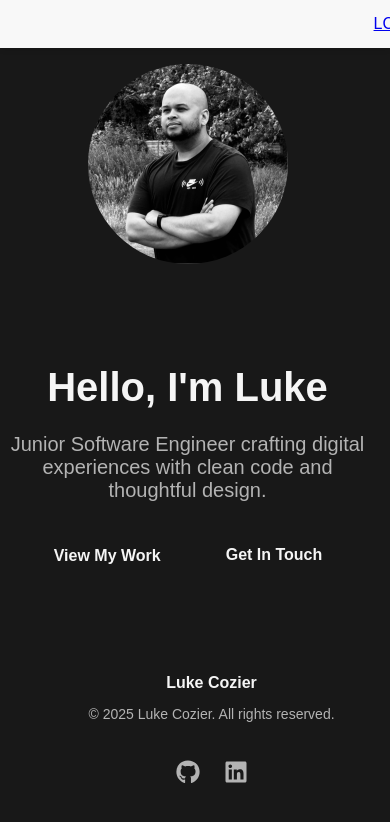
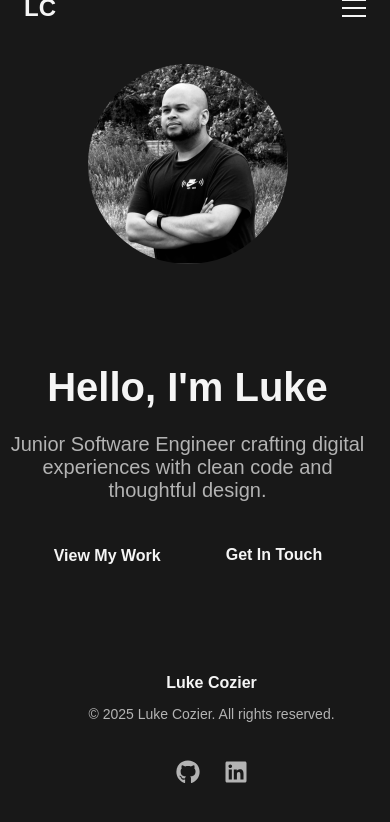
Before and after one commit to LRCozier/lacozier-devportfolio, a React (Vite) app in the folder lacportfolio/: page / in a window 390 px wide. Shown: the top 822 px of the page. Built offline with nearby package versions, Linux system fonts and the light colour scheme; no server answers.

Commit message:
updated nav bar

```diff
--- a/lacportfolio/src/components/Navbar/navbar.css
+++ b/lacportfolio/src/components/Navbar/navbar.css
@@ -8,104 +8,124 @@
 .header {
   position: fixed;
   top: 0;
+  left: 0;
   width: 100%;
   z-index: 1000;
-  background-color: var(--primary-background);
-  box-shadow: 0 2px 5px rgba(0,0,0,0.1);
+  height: var(--navbar-height, 80px);
+  display: flex;
+  align-items: center;
+  transition: background-color 0.3s ease, box-shadow 0.3s ease;
+}
+
+.header.scrolled {
+  background-color: rgba(255, 255, 255, 0.9);
+  backdrop-filter: blur(10px);
+  box-shadow: 0 2px 4px rgba(0,0,0,0.05);
 }
 
 .navbar {
   display: flex;
+  justify-content: space-between;
   align-items: center;
-  padding: 1rem 2rem;
-  position: relative;
-  height: var(--navbar-height);
-  justify-content: space-between;
+  width: 100%;
+}
+
+.nav-logo {
+  font-size: 1.5rem;
+  font-weight: 700;
+  text-decoration: none;
+  color: var(--text-primary);
 }
 
 .nav-links {
   display: flex;
   list-style: none;
-  gap: 1.5rem;
-  margin: 0;
+  gap: 2rem;
+}
+
+.nav-links a {
+  font-weight: 500;
+  font-size: 1rem;
+  text-decoration: none;
+  color: var(--text-primary);
+}
+
+.nav-links a.active {
+  font-weight: 700;
+}
+
+/* --- Hamburger Menu Button --- */
+.menu-toggle {
+  display: none;
+  background: none;
+  border: none;
+  cursor: pointer;
+  z-index: 1001;
   padding: 0;
 }
 
-.nav-links li {
-  margin: 0;
+.hamburger {
+  width: 24px;
+  height: 18px;
+  display: flex;
+  flex-direction: column;
+  justify-content: space-between;
 }
 
-.nav-links a {
-  text-decoration: none;
-  color: var(--text-color);
-  font-size: 1rem;
-  padding: 0.5rem 1rem;
-  transition: color 0.3s ease;
+.hamburger span {
+  display: block;
+  width: 100%;
+  height: 2px;
+  background-color: var(--text-primary);
+  transition: transform 0.3s ease, opacity 0.3s ease;
 }
 
-.nav-links a:hover {
-  color: #007bff;
-  outline: none;
-  text-decoration: none;
+.hamburger.is-active span:nth-child(1) {
+  transform: translateY(8px) rotate(45deg);
+}
+.hamburger.is-active span:nth-child(2) {
+  opacity: 0;
+}
+.hamburger.is-active span:nth-child(3) {
+  transform: translateY(-8px) rotate(-45deg);
 }
 
-.nav-links a.active {
-  color: var(--active-color);
-  font-weight: 700;
-}
-
-.menu-toggle {
-  display: none;
-  font-size: 1.8rem;
-  background: none;
-  border: none;
-  cursor: pointer;
-  color: var(--text-color);
-}
-
+/* --- Responsive Styles (Mobile) --- */
 @media (max-width: 768px) {
-  .navbar {
-    padding: 1rem;
-    justify-content: flex-end;
+  .nav-links {
+    display: none;
   }
 
   .menu-toggle {
-    display: block;
-    z-index: 1003;
-  }
-
-  .nav-links {
-    flex-direction: column;
-    position: absolute;
-    top: 100%;
-    left: 0;
-    width: 100%;
-    background-color: var(--primary-background);
-    box-shadow: 0 5px 10px rgba(0,0,0,0.1);
-    padding: 1rem 0;
-    visibility: hidden;
-    opacity: 0;
-    transform: translateY(-10px);
-    transition: opacity 0.3s ease, transform 0.3s ease, visibility 0.3s ease;
-    z-index: 1002;
-    overflow-y: auto;
-  }
-
-  .nav-links.open {
-    visibility: visible;
-    opacity: 1;
-    transform: translateY(0);
     display: flex;
   }
 
-  .nav-links li {
+  .nav-menu {
+    position: fixed;
+    top: 0;
+    right: -100%;
     width: 100%;
+    height: 100vh;
+    background-color: var(--background-light);
+    display: flex;
+    flex-direction: column;
+    justify-content: center;
+    align-items: center;
+    transition: right 0.4s ease-in-out;
   }
 
-  .nav-links a {
+  .nav-menu.open {
+    right: 0;
+  }
+
+  .nav-menu .nav-links {
+    display: flex;
+    flex-direction: column;
+    gap: 3rem;
     text-align: center;
-    margin: 0.5rem 0;
-    display: block;
-    padding: 1rem;
+  }
+
+  .nav-menu .nav-links a {
+    font-size: 1.5rem;
   }
 }
--- a/lacportfolio/src/components/Navbar/navbar.jsx
+++ b/lacportfolio/src/components/Navbar/navbar.jsx
@@ -35,7 +35,6 @@ const Navbar = () => {
       className="menu-toggle"
       onClick={() => setMenuOpen(!menuOpen)}
       aria-label={menuOpen ? "Close menu" : "Open menu"}
-          aria-expanded={menuOpen}
     >
       <div className={`hamburger ${menuOpen ? 'is-active' : ''}`}>
         <span></span>
```
Lines whose indentation alone changed are shown as unchanged.
